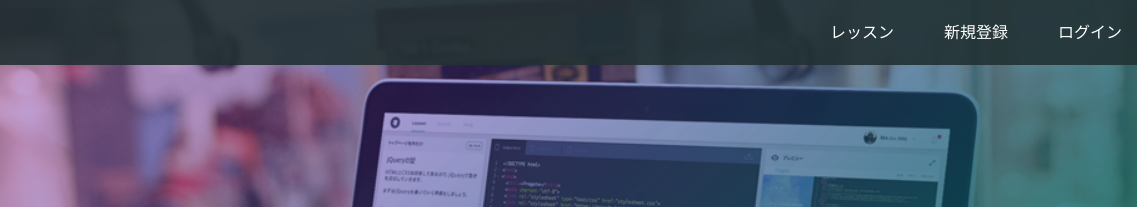
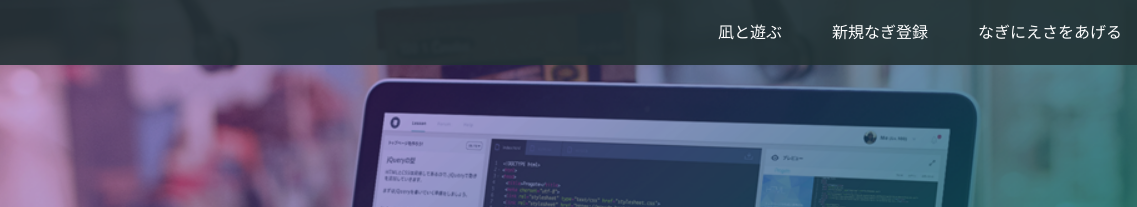
Before and after one commit to leafid383/study.github.io, a plain HTML site: page index.html in a window 1280 px wide. Shown: the top 207 px of the page, 143-1280 px from the left. Drawn offline with Linux system fonts and the light colour scheme.

Commit message:
Update index.html

```diff
--- a/index.html
+++ b/index.html
@@ -3,7 +3,7 @@
 <head>
   <meta charset="utf-8">
   <meta name="viewport" content="width=device-width, initial-scale=1.0">
-  <title>Progate</title>
+  <title>Pro凪gate</title>
   <link href="https://maxcdn.bootstrapcdn.com/font-awesome/4.7.0/css/font-awesome.min.css" rel="stylesheet" integrity="sha384-wvfXpqpZZVQGK6TAh5PVlGOfQNHSoD2xbE+QkPxCAFlNEevoEH3Sl0sibVcOQVnN" crossorigin="anonymous">
   <link rel="stylesheet" type="text/css" href="stylesheet.css">
 </head>
@@ -15,9 +15,9 @@
       </div>
       <span class="fa fa-bars menu-icon"></span>
       <div class="header-right">
-        <a href="#">レッスン</a>
-        <a href="#">新規登録</a>
-        <a href="#" class="login">ログイン</a>
+        <a href="#">凪と遊ぶ</a>
+        <a href="#">新規なぎ登録</a>
+        <a href="#" class="login">なぎにえさをあげる</a>
       </div>
     </div>
   </header>
```
